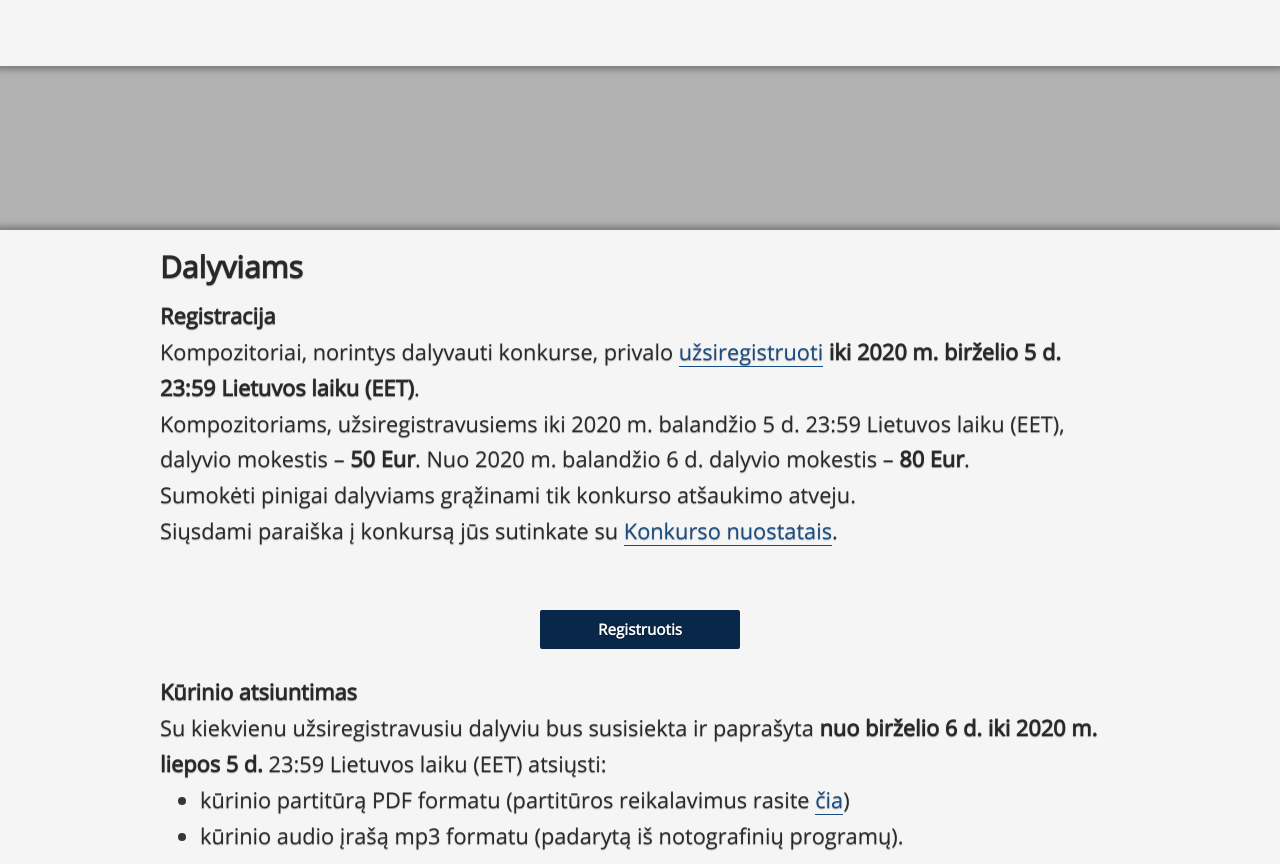
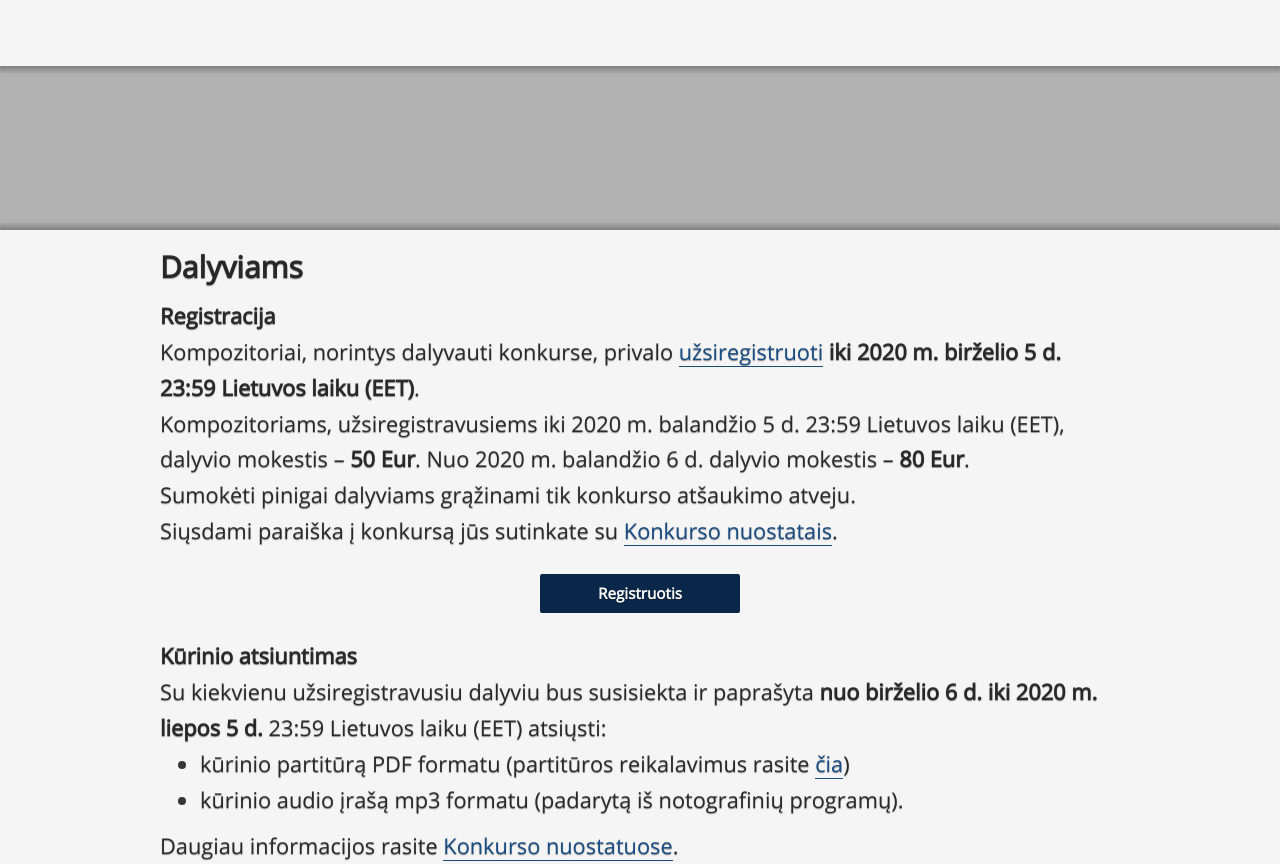
Before and after one commit to cornzz/futuresymphony, a plain HTML site: page lt/index.html in a window 1280 px wide. Shown: the part 3092-3956 px from the top of the page. Drawn offline with Linux system fonts and the light colour scheme.

Commit message:
Fix registration button margin lt

```diff
--- a/lt/index.html
+++ b/lt/index.html
@@ -125,7 +125,7 @@
 						Kompozitoriams, užsiregistravusiems iki 2020 m. balandžio 5 d. 23:59 Lietuvos laiku (EET), dalyvio mokestis – <b>50 Eur</b>.
 						Nuo 2020 m. balandžio 6 d. dalyvio mokestis – <b>80 Eur</b>.<br>
 						Sumokėti pinigai dalyviams grąžinami tik konkurso atšaukimo atveju.<br>
-						Siųsdami paraiška į konkursą jūs sutinkate su <a href="/lt/regulations" class="link">Konkurso nuostatais</a>.<br><br>
+						Siųsdami paraiška į konkursą jūs sutinkate su <a href="/lt/regulations" class="link">Konkurso nuostatais</a>.
 						<div class="center-element"><a class="button" id="register" tabindex="0" onClick="window.alert(dataset.alert)" target="_blank" data-alert="Anketą planuojama atidaryti 2020 m. vasario 5 d. apie 22 val. (EET).">Registruotis</a></div>
 
 						<b>Kūrinio atsiuntimas</b><br>
```
